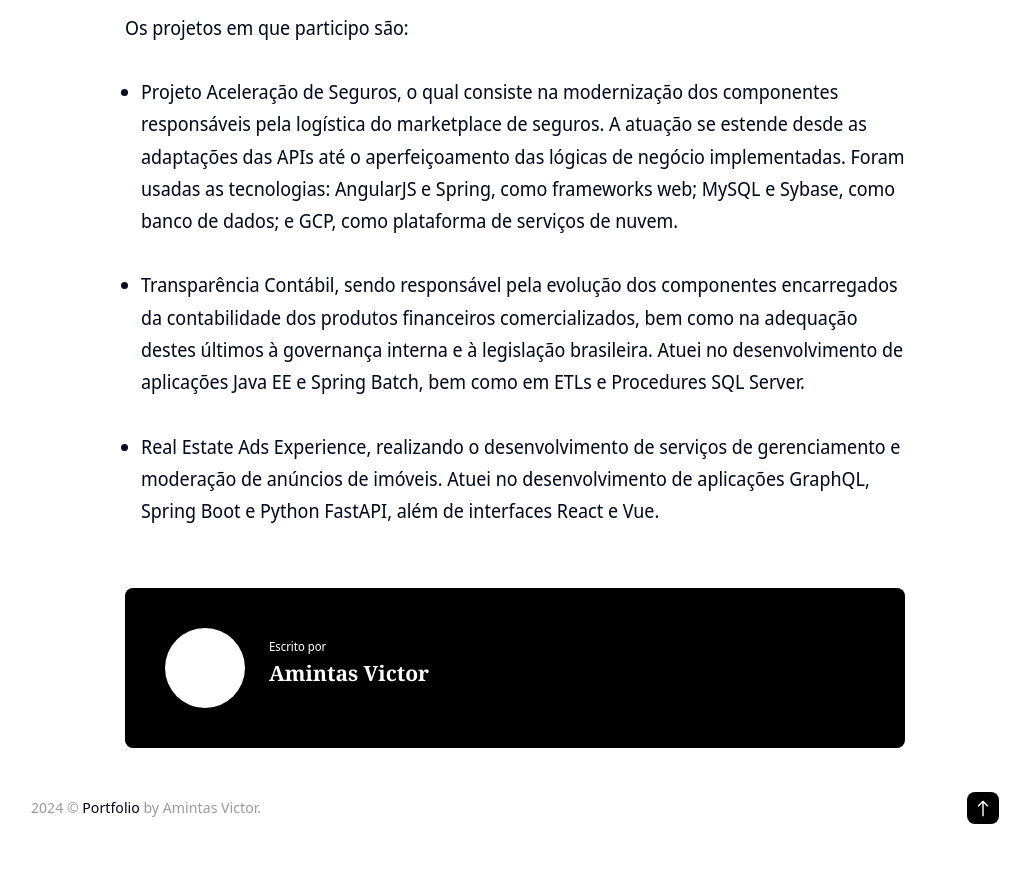
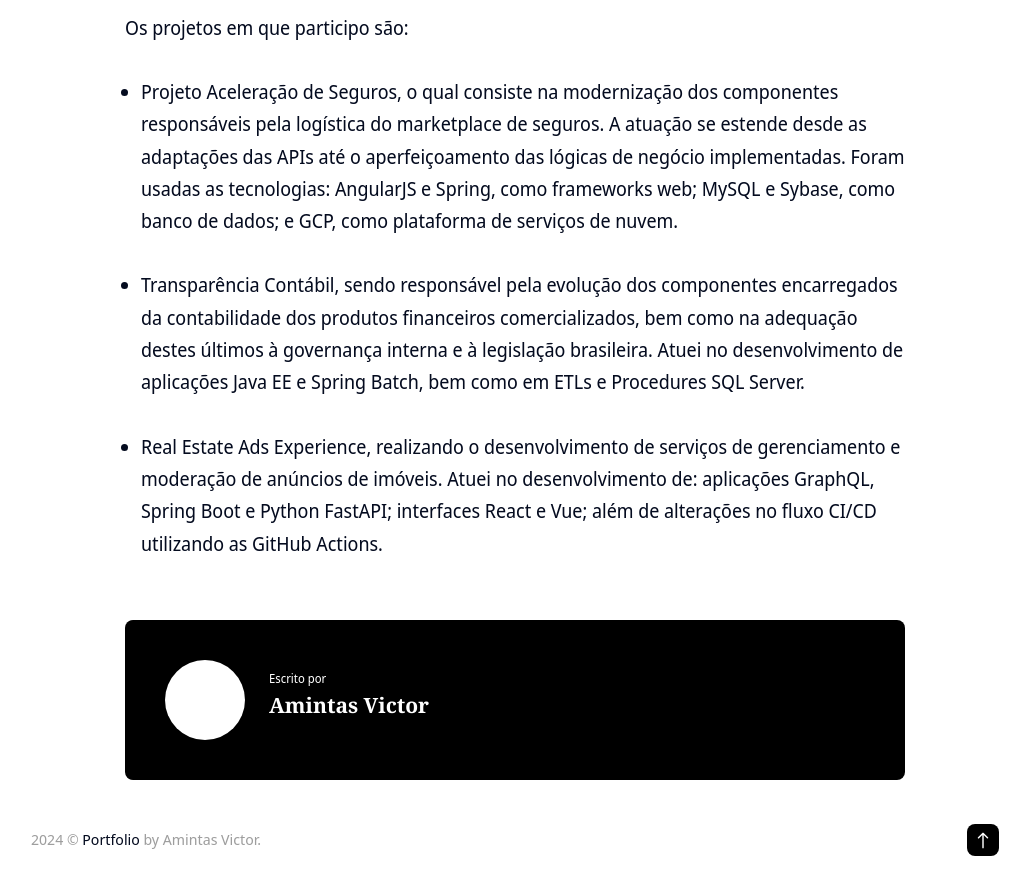
Before and after one commit to amintasvrp/amintasvrp.github.io, a Jekyll site: the page built from _posts/2023-08-07-cwi.markdown, in a window 1280 px wide and 900 px high, scrolled down 1016 px. Shown: the top 895 px of the window, without its empty margins (125-1155 px from the left). Built offline with Jekyll 4.4.1, drawn with Linux system fonts in a browser that asks for light colours; nearby versions of some CDN libraries; before the commit the page ends 1884 px from its top, so only the background shows below that.

Commit message:
update xps in cwi

```diff
--- a/_posts/2023-08-07-cwi.markdown
+++ b/_posts/2023-08-07-cwi.markdown
@@ -16,4 +16,4 @@ Os projetos em que participo são:
 
 - Transparência Contábil, sendo responsável pela evolução dos componentes encarregados da contabilidade dos produtos financeiros comercializados, bem como na adequação destes últimos à governança interna e à legislação brasileira. Atuei no desenvolvimento de aplicações Java EE e Spring Batch, bem como em ETLs e Procedures SQL Server.
 
-- Real Estate Ads Experience, realizando o desenvolvimento de serviços de gerenciamento e moderação de anúncios de imóveis. Atuei no desenvolvimento de aplicações GraphQL, Spring Boot e Python FastAPI, além de interfaces React e Vue.
+- Real Estate Ads Experience, realizando o desenvolvimento de serviços de gerenciamento e moderação de anúncios de imóveis. Atuei no desenvolvimento de: aplicações GraphQL, Spring Boot e Python FastAPI; interfaces React e Vue; além de alterações no fluxo CI/CD utilizando as GitHub Actions.
```
